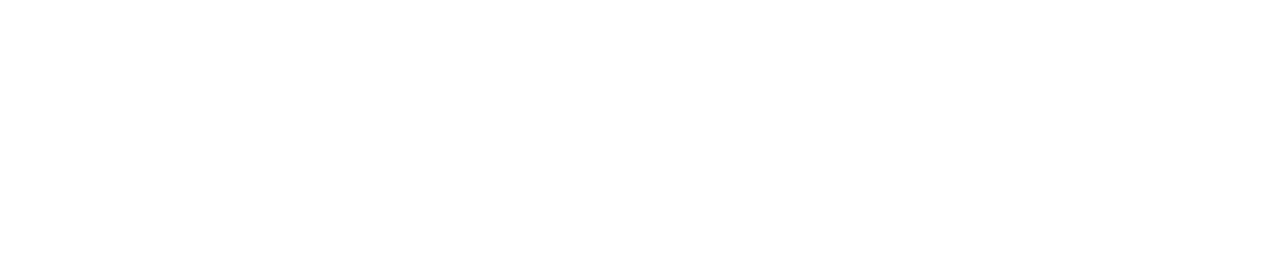
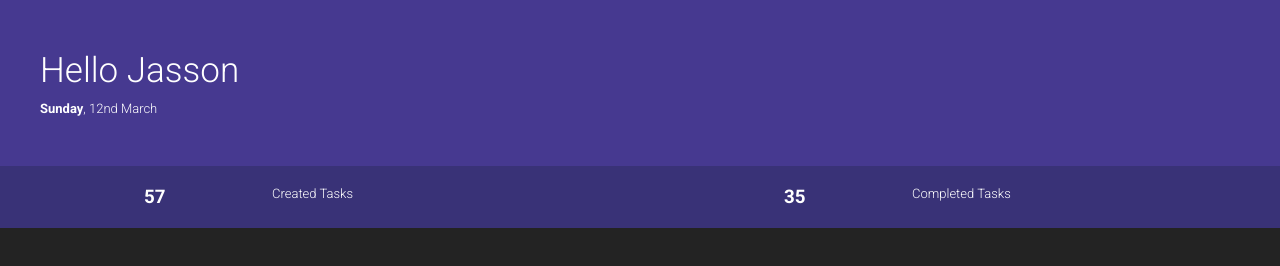
Before and after one commit to StevenACZ/ToDo-List-JS, a plain HTML site: page index.html in a window 1280 px wide. Drawn offline with Linux system fonts and the light colour scheme.

Commit message:
Header estructura y estilos basicos terminados

```diff
--- /dev/null
+++ b/css/base/global.css
@@ -0,0 +1,41 @@
+/* GENERAL */
+:root {
+  --background-color: #232323;
+}
+
+img {
+  display: block;
+}
+
+* {
+  box-sizing: border-box;
+  padding: 0;
+  margin: 0;
+}
+
+body {
+  background-color: var(--background-color);
+}
+
+ul {
+  list-style: none;
+  display: flex;
+}
+
+form {
+  outline: none;
+}
+
+input {
+  outline: none;
+  padding: 10px;
+  border: none;
+  border-radius: 5px;
+}
+
+/* Main
+.main {
+  min-width: 100%;
+  min-height: 100%;
+  background-color: var(--background-color);
+} */
--- /dev/null
+++ b/css/base/typography.css
@@ -0,0 +1,16 @@
+@import url('https://fonts.googleapis.com/css2?family=Roboto:wght@300;700&display=swap');
+
+body {
+  font-family: 'Roboto', sans-serif;
+  color: white;
+}
+
+.title {
+  font-size: 64px;
+  line-height: 75px;
+}
+
+.subtitle {
+  font-synthesis: 32px;
+  line-height: 37px;
+}
--- /dev/null
+++ b/css/components/grid.css
@@ -0,0 +1,34 @@
+/* .grid {
+  display: flex;
+  flex-wrap: wrap;
+  justify-content: space-between;
+  margin: 20px;
+}
+
+  .grid__item {
+    width: 170px;
+    height: 260px;
+    overflow: hidden;
+    margin-bottom: 20px;
+    border: 1px solid white;
+    border-radius: 10px;
+    background-color: white;
+    color: black;
+  }
+
+    .grid__item > h3 {
+      text-align: center;
+      padding: 5px 0;
+    }
+
+    .grid__item > img {
+      height: 60%;
+      width: 100%;
+      object-fit: contain;
+    }
+
+    .grid__item > p {
+      font-size: 13px;
+      margin: 15px 20px;
+      text-align: center;
+    } */
--- /dev/null
+++ b/css/components/header.css
@@ -0,0 +1,6 @@
+/* .header {
+  display: flex;
+  justify-content: space-between;
+  align-items: center;
+  padding: 10px 30px 0px;
+} */
--- /dev/null
+++ b/css/pages/main-menu.css
@@ -0,0 +1,45 @@
+.main-menu__header {
+  background-color: rgb(70,57,144);
+}
+
+  /* HEADER FIRST LOOK */
+  .header__first-look {
+    padding: 50px 40px;
+    width: 70%;
+  }
+
+    .first-look__title {
+      font-size: 35px;
+      font-weight: 200;
+    }
+
+    .first-look__subtitle {
+      margin-top: 10px;
+      font-size: 13px;
+    }
+
+      .first-look__subtitle > span {
+        font-weight: bold;
+      }
+
+  /* HEADER SUMMARY */
+  .header__summary {
+    display: flex;
+    background-color: rgb(57,50,119);
+  }
+
+    .summary {
+      display: flex;
+      padding: 20px 0;
+      width: 50%;
+      justify-content: center;
+    }
+
+      .summary__cant {
+        width: 20%;
+      }
+
+      .summary__name {
+        font-size: 13px;
+        width: 35%;
+      }
--- /dev/null
+++ b/css/style.css
@@ -0,0 +1,8 @@
+@import './base/typography.css';
+@import './base/global.css';
+
+@import './components/header.css';
+@import './components/button.css';
+@import './components/grid.css';
+
+@import './pages/main-menu.css';
--- a/index.html
+++ b/index.html
@@ -4,8 +4,53 @@
     <meta charset="UTF-8" />
     <meta name="viewport" content="width=device-width, initial-scale=1.0" />
     <title>JavaScript Fundamentals</title>
+    <link rel="stylesheet" href="./css/style.css">
   </head>
   <body>
-    <script src="./js/helloWorld.js"></script>
+    <!-- Main menu -->
+    <section class="main-menu">
+      <header class="main-menu__header">
+        <div class="header__first-look">
+          <h2 class="first-look__title">Hello Jasson</h2>
+          <p class="first-look__subtitle"><span>Sunday</span>, 12nd March</p>
+        </div>
+
+        <div class="header__summary">
+          <div class="summary">
+            <div class="summary__cant">
+              <h3>57</h3>
+            </div>
+            <div class="summary__name">
+              <p>Created Tasks</p>
+            </div>
+          </div>
+
+          <div class="summary">
+            <div class="summary__cant">
+              <h3>35</h3>
+            </div>
+            <div class="summary__name">
+              <p>Completed Tasks</p>
+            </div>
+          </div>
+        </div>
+      </header>
+    </section>
+
+    <!-- Add new category -->
+    <section class="add-new-category">
+
+    </section>
+
+    <!-- Category projects -->
+    <section class="category-projects">
+
+    </section>
+
+    <!-- Add new task -->
+    <section class="add-new-task">
+
+    </section>
+    <script src="./js/scripts.js"></script>
   </body>
 </html>
```
Also changed, not shown: css/components/button.css (added), css/pages/add-new-category.css (added), css/pages/add-new-task.css (added), css/pages/category-projects.css (added), js/scripts.js (renamed from js/helloWorld.js).
